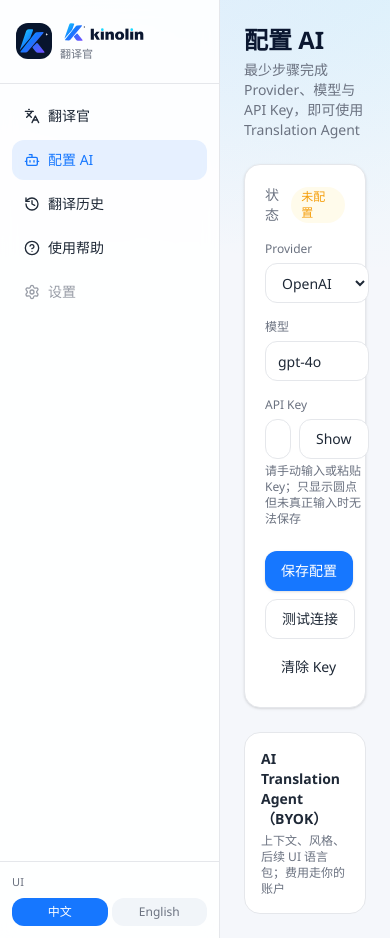
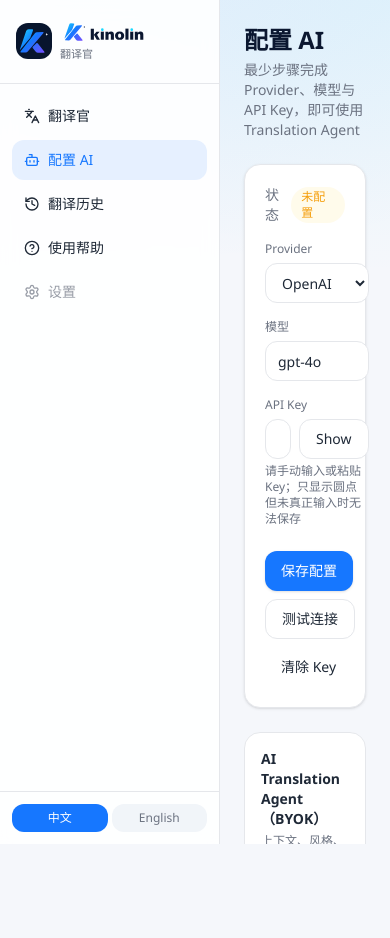
Before and after one commit to zhouzhiouhub/translator, a Next.js app: page /zh-CN/settings/ai in a window 390 px wide. After the commit the page ends 844 px from the top, so only its background shows below. Built offline with nearby package versions, Linux system fonts and the light colour scheme.

Commit message:
优化布局组件：调整主内容区域和侧边栏的样式，确保在不同屏幕尺寸下的良好显示，提升用户体验。

```diff
--- a/src/app/[locale]/layout.tsx
+++ b/src/app/[locale]/layout.tsx
@@ -39,9 +39,11 @@ export default async function LocaleLayout({
       <body className="antialiased">
         <NextIntlClientProvider locale={locale} messages={messages}>
           <Providers>
-            <div className="flex min-h-screen">
+            <div className="flex h-dvh overflow-hidden">
               <AppSidebar />
-              <main className="flex-1 overflow-auto p-6 md:p-8">{children}</main>
+              <main className="min-h-0 flex-1 overflow-y-auto p-6 md:p-8">
+                {children}
+              </main>
             </div>
           </Providers>
         </NextIntlClientProvider>
--- a/src/components/layout/app-sidebar.tsx
+++ b/src/components/layout/app-sidebar.tsx
@@ -27,7 +27,7 @@ export function AppSidebar() {
   const pathname = usePathname();
 
   return (
-    <aside className="flex w-[220px] shrink-0 flex-col border-r border-border bg-sidebar/90 backdrop-blur">
+    <aside className="flex h-full w-[220px] shrink-0 flex-col overflow-y-auto border-r border-border bg-sidebar/90 backdrop-blur">
       <div className="flex items-center gap-2 border-b border-border px-4 py-5">
         {/* eslint-disable-next-line @next/next/no-img-element */}
         <img
@@ -92,7 +92,6 @@ export function AppSidebar() {
       </nav>
 
       <div className="border-t border-border p-3">
-        <p className="mb-2 text-[11px] uppercase tracking-wide text-muted">UI</p>
         <div className="flex gap-1">
           {locales.map((code) => (
             <Link
```
